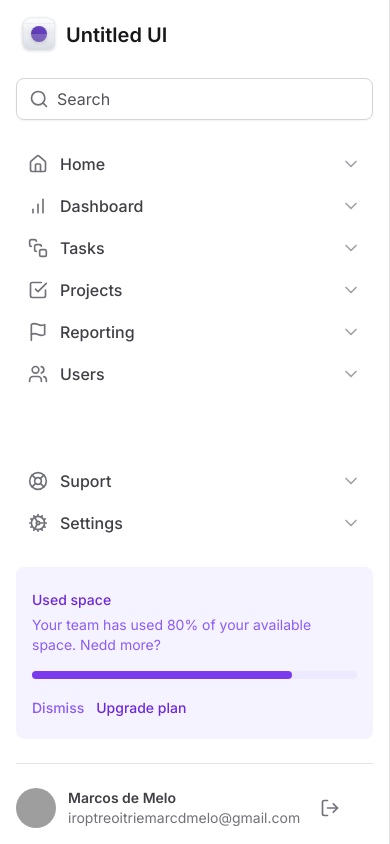
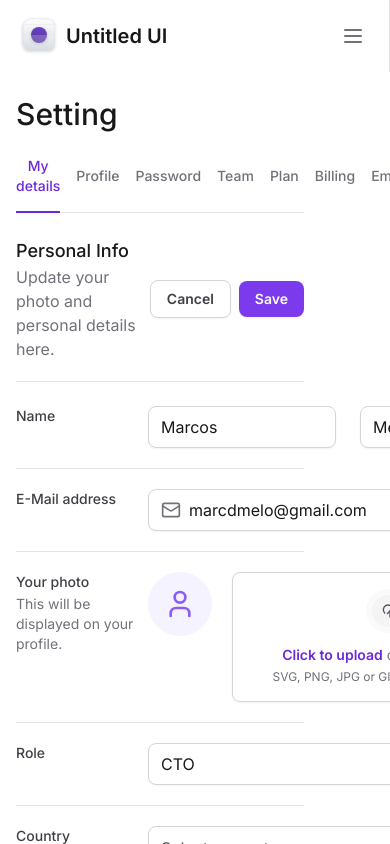
Before and after one commit to marcos-de-melo/tailwind-next, a Next.js app: page / in a window 390 px wide. Shown: the top 844 px of the page. Built offline with nearby package versions, Linux system fonts and the light colour scheme; grey boxes are pictures that could not be loaded.

Commit message:
Responsividade das abas

```diff
--- a/package.json
+++ b/package.json
@@ -10,6 +10,7 @@
   },
   "dependencies": {
     "@formkit/auto-animate": "^0.8.2",
+    "@radix-ui/react-collapsible": "^1.0.3",
     "@radix-ui/react-select": "^2.0.0",
     "@radix-ui/react-tabs": "^1.0.4",
     "framer-motion": "^11.0.27",
--- a/src/app/layout.tsx
+++ b/src/app/layout.tsx
@@ -20,7 +20,9 @@
       <body className={inter.className}>
         <div className="grid min-h-screen grid-cols-app">
           <Sidebar />
-          <main className="px-8 pb-12 pt-8">{children}</main>
+          <main className="px-4 pb-12 pt-24 lg:col-start-2 lg:px-8 lg:pt-8">
+            {children}
+          </main>
         </div>
       </body>
     </html>
--- a/src/components/Sidebar/index.tsx
+++ b/src/components/Sidebar/index.tsx
@@ -1,3 +1,4 @@
+'use client'
 import {
   BarChart,
   CheckSquare,
@@ -5,6 +6,7 @@
   Flag,
   Home,
   LifeBuoy,
+  Menu,
   Search,
   SquareStack,
   Users,
@@ -13,13 +15,25 @@
 import { NavItem } from './Navitem'
 import { UsedSpaceWidget } from './UsedSpaceWidget'
 import { Profile } from './Profile'
+import * as Collapsible from '@radix-ui/react-collapsible'
 import * as Input from '../Input'
+import { Button } from '../Button'
 
 export function Sidebar() {
   return (
-    <aside className="fixed bottom-0 left-0 right-0 top-0 z-20 flex flex-col gap-6 border-r border-zinc-200 bg-white p-4 lg:relative lg:right-auto lg:w-80 lg:border-r lg:px-5 lg:py-8">
+    <Collapsible.Root className="fixed left-0 right-0 top-0 z-20 flex flex-col gap-6 border-r border-zinc-200 bg-white p-4 data-[state=open]:bottom-0 lg:right-auto lg:w-80 lg:border-r lg:px-5 lg:py-8 lg:data-[state=closed]:bottom-0">
+      <div className="flex items-center justify-between">
         <Logo />
-
+        <Collapsible.Trigger asChild className="lg:hidden">
+          <Button variant="ghost">
+            <Menu className="h-6 w-6" />
+          </Button>
+        </Collapsible.Trigger>
+      </div>
+      <Collapsible.Content
+        forceMount
+        className="flex flex-1 flex-col gap-6 data-[state=closed]:hidden lg:data-[state=closed]:flex"
+      >
         <Input.Root>
           <Input.Prefix>
             <Search className="h-5 w-5 text-zinc-500" />
@@ -44,6 +58,7 @@
           <div className="h-px bg-zinc-200" />
           <Profile />
         </div>
-    </aside>
+      </Collapsible.Content>
+    </Collapsible.Root>
   )
 }
```
Also changed, not shown: 1 other file (tests, documents, lock files or other folders). Lines whose indentation alone changed are shown as unchanged.
